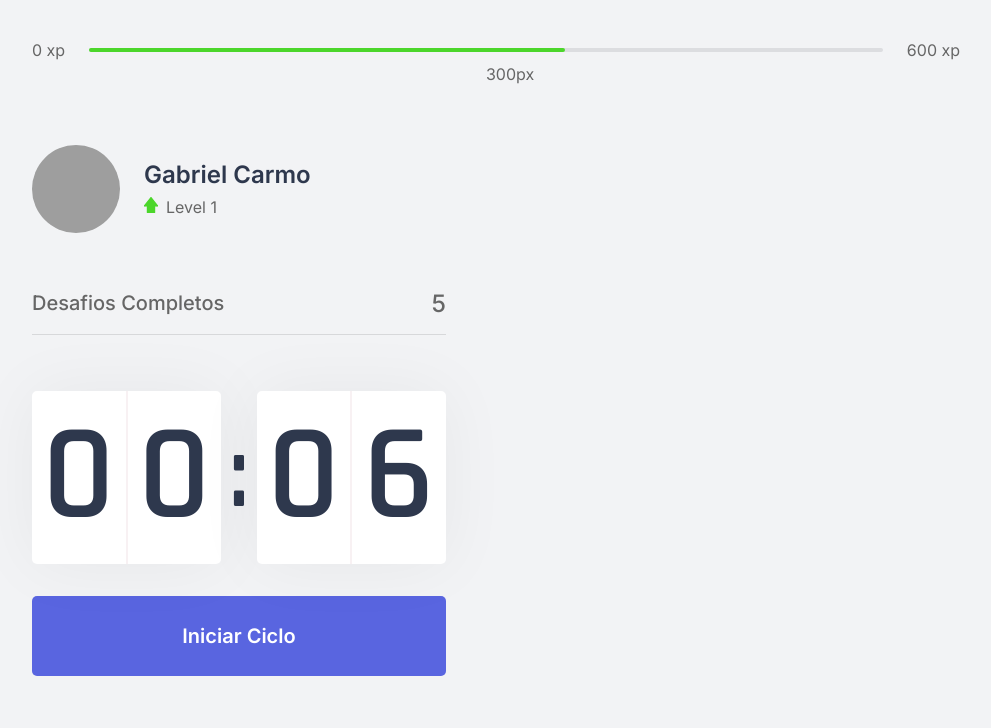
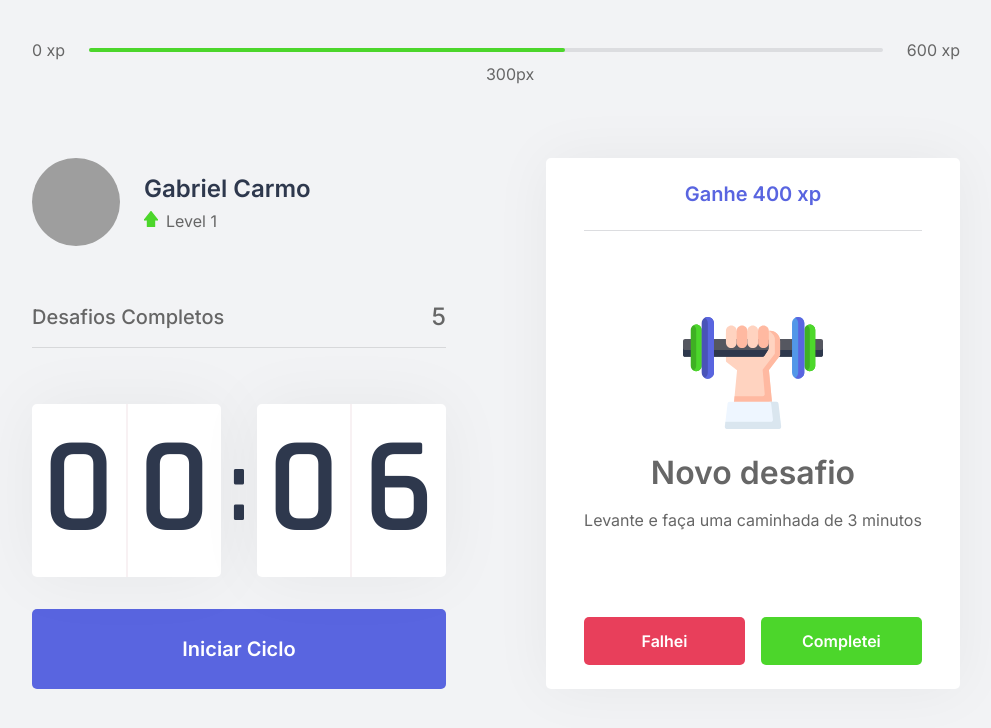
Before and after one commit to GabrielCarmo-S/Move-It, a Next.js app: page / in a window 1280 px wide. Shown: the top 728 px of the page, without its empty margins (144-1135 px from the left). Built offline with nearby package versions, Linux system fonts and the light colour scheme; grey boxes are pictures that could not be loaded.

Commit message:
Criado layout do component ChallengeBox

```diff
--- /dev/null
+++ b/src/components/ChallengeBox.tsx
@@ -0,0 +1,34 @@
+import styles from "../styles/components/ChallengeBox.module.css"
+
+export function ChallengeBox() {
+    const hasActiveChallenge = true;
+
+    return (
+        <div className={styles.challengeBoxContainer}>
+            {hasActiveChallenge ? (
+                <div className={styles.challengeActive}>
+                    <header>Ganhe 400 xp</header>
+
+                    <main>
+                        <img src="icons/body.svg" alt="" />
+                        <strong>Novo desafio</strong>
+                        <p>Levante e faça uma caminhada de 3 minutos</p>
+                    </main>
+
+                    <footer>
+                        <button type="button" className={styles.challengeFailedButton} >Falhei</button>
+                        <button type="button" className={styles.challengeSucceededButton} >Completei</button>
+                    </footer>
+                </div>
+            ) : (
+                <div className={styles.challengeNotActive}>
+                    <strong>Finalize um clico para receber um desafio</strong>
+                    <p>
+                        <img src="icons/level-up.svg" alt="Level Up" />
+                        Avance de level completando desafios.
+                    </p>
+                </div>
+            )}
+        </div >
+    );
+}
--- a/src/pages/index.tsx
+++ b/src/pages/index.tsx
@@ -6,6 +6,7 @@
 import styles from '../styles/pages/Home.module.css';
 
 import Head from 'next/head';
+import { ChallengeBox } from '../components/ChallengeBox';
 
 export default function Home() {
   return (
@@ -23,7 +24,7 @@
           <Countdown />
         </div>
         <div>
-
+          <ChallengeBox />
         </div>
       </section>
     </div>
--- /dev/null
+++ b/src/styles/components/ChallengeBox.module.css
@@ -0,0 +1,111 @@
+.challengeBoxContainer {
+    height: 100%;
+
+    background: var(--white);
+    border-radius: 5px;
+    box-shadow: 0 0 60px rgba(0, 0, 0, 0.05);
+    padding: 1.5rem 2rem;
+
+    display: flex;
+    flex-direction: column;
+    align-items: center;
+    justify-content: center;
+
+    text-align: center;
+}
+
+.challengeNotActive {
+    display: flex;
+    flex-direction: column;
+    align-items: center;
+}
+
+.challengeNotActive strong {
+    font-size: 1.5rem;
+    font-weight: 500;
+    line-height: 1.4;
+}
+
+.challengeNotActive p {
+    display: flex;
+    flex-direction: column;
+    align-items: center;
+    line-height: 1.4;
+    max-width: 78%;
+    margin-top: 3rem;
+}
+
+.challengeNotActive p img {
+    margin-bottom: 1rem;
+}
+
+.challengeActive{
+    height: 100%;
+
+
+    display: flex;
+    flex-direction: column;
+}
+
+.challengeActive header {
+    color: var(--blue);
+    font-weight: 600;
+    font-size: 1.25rem;
+    padding: 0 2rem 1.5rem;
+    border-bottom: 1px solid var(--gray-line);
+}
+
+.challengeActive main {
+    flex: 1;
+    display: flex;
+    flex-direction: column;
+    align-items: center;
+    justify-content: center;
+}
+
+.challengeActive main strong {
+    font-size: 2rem;
+    font-weight: 600;
+    color: var(--title-color);
+    margin: 1.5rem 0 1rem;
+}
+
+.challengeActive main p {
+    line-height: 1.5;
+}
+
+.challengeActive footer {
+    display: grid;
+    grid-template-columns: 1fr 1fr;
+    gap: 1rem;
+}
+
+.challengeActive footer button {
+    height: 3rem;
+
+    display: flex;
+    align-items: center;
+    justify-content: center;
+
+    border: 0;
+    border-radius: 5px;
+
+    color: var(--white);
+
+    font-size: 1rem;
+    font-weight: 600;
+
+    transition: filter 0.2s;
+}
+
+.challengeActive footer button.challengeFailedButton {
+    background: var(--red);
+}
+
+.challengeActive footer button.challengeSucceededButton {
+    background: var(--green);
+}
+
+.challengeActive footer button:hover {
+    filter: brightness(0.9);
+}
--- a/src/styles/pages/Home.module.css
+++ b/src/styles/pages/Home.module.css
@@ -15,4 +15,5 @@
     grid-template-columns: 1fr 1fr;
     gap: 6.25rem;
     align-content: center;
+    padding-top: 3%;
 }
```
